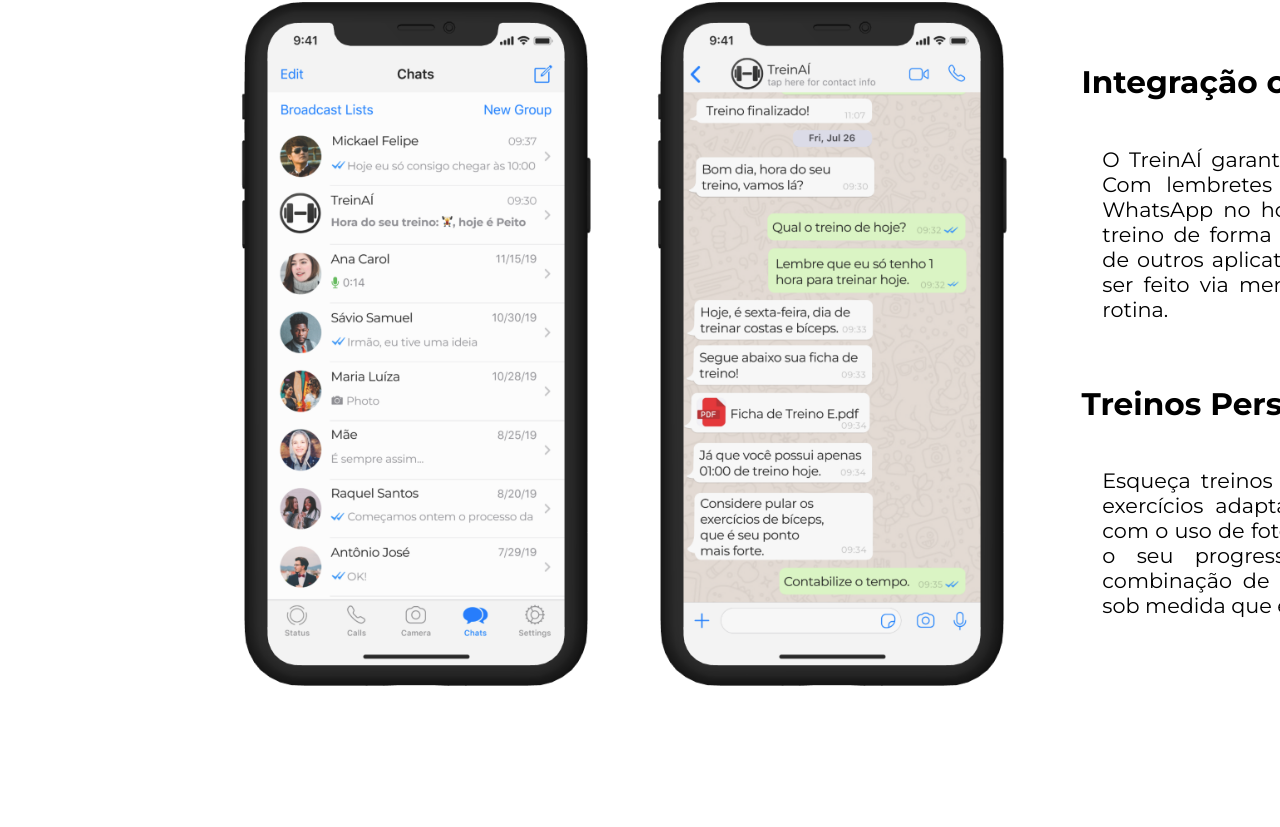
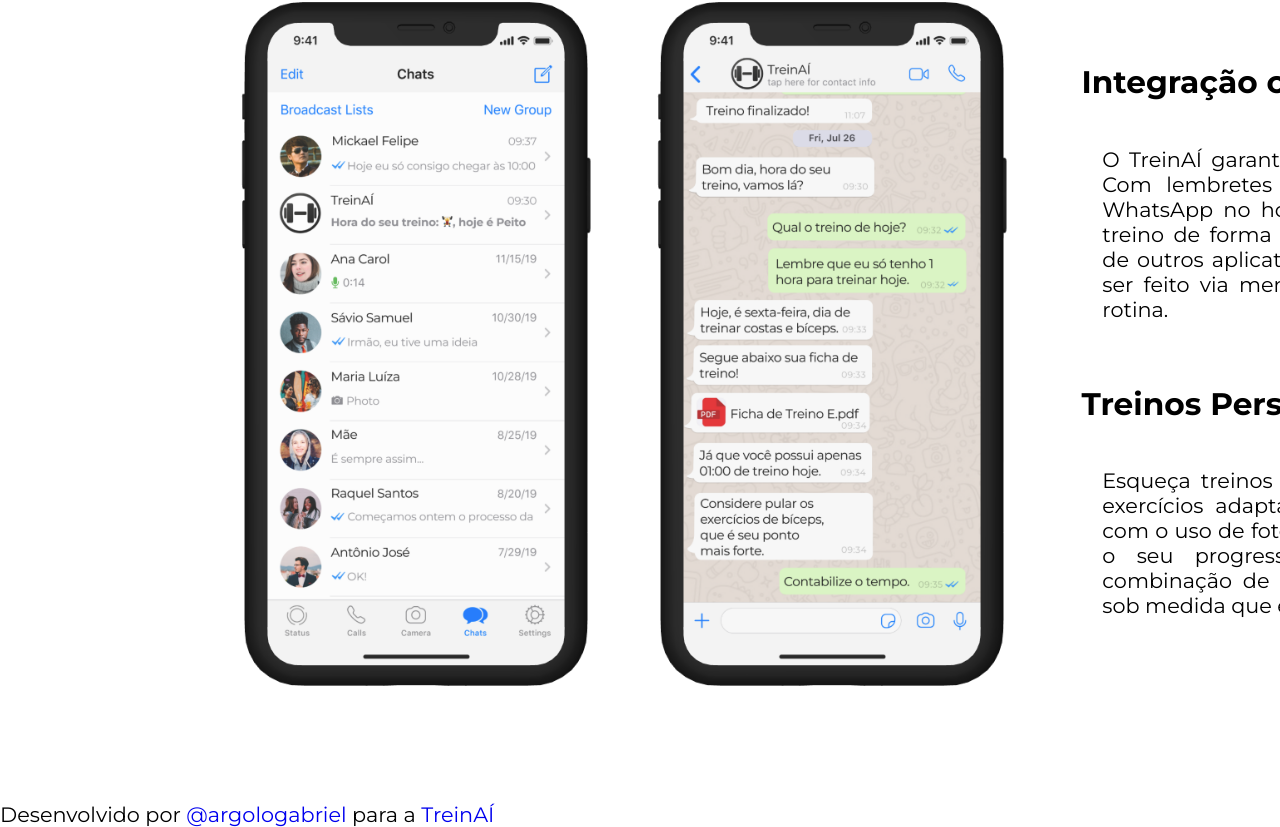
Before and after one commit to argologabriel/treinai-landing-page, a plain HTML site: page index.html in a window 1280 px wide. Shown: the part 1478-2305 px from the top of the page. Before the commit the page ends 2280 px from the top, so only its background shows below. Drawn offline with Linux system fonts and the light colour scheme.

Commit message:
feat: estrutura a sessão do rodapé

```diff
--- a/index.html
+++ b/index.html
@@ -112,4 +112,12 @@
 				</div>
 			</div>
 		</section>
+
+		<section id="rodape">
+			<p class="rodape-conteudo">
+				Desenvolvido por
+				<a class="link-github" href="https://github.com/argologabriel" target="_blank">@argologabriel</a> para a
+				<a class="link-treinai" href="#">TreinAÍ</a>
+			</p>
+		</section>
 	</main>
```
